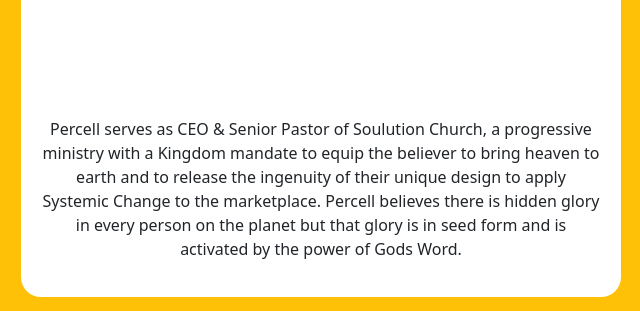
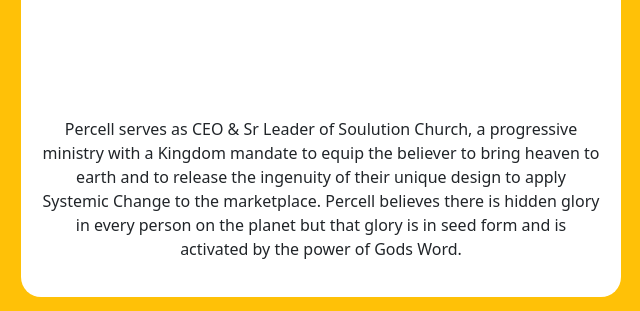
Before and after one commit to Pgaskins/SoulutionChurch, a plain HTML site: page FirstPage/index.html in a window 1280 px wide. Shown: the part 3805-4116 px from the top of the page, 319-959 px from the left. Drawn offline with nearby package versions, Linux system fonts and the light colour scheme.

Commit message:
Sr Leader

```diff
--- a/FirstPage/index.html
+++ b/FirstPage/index.html
@@ -226,7 +226,7 @@
       <div class="ab_r">
 
         <p data-aos="fade-up" data-aos-duration="1000" data-aos-delay="900" font="10">
-          Percell serves as CEO & Senior Pastor of Soulution Church, a progressive ministry with a Kingdom mandate to equip
+          Percell serves as CEO & Sr Leader of Soulution Church, a progressive ministry with a Kingdom mandate to equip
           the believer to bring heaven to earth and to release the ingenuity of their unique design to apply Systemic Change to the marketplace.
           Percell believes there is hidden glory in every person on the planet but that glory is in seed form and is
           activated by the power of Gods Word.
```
